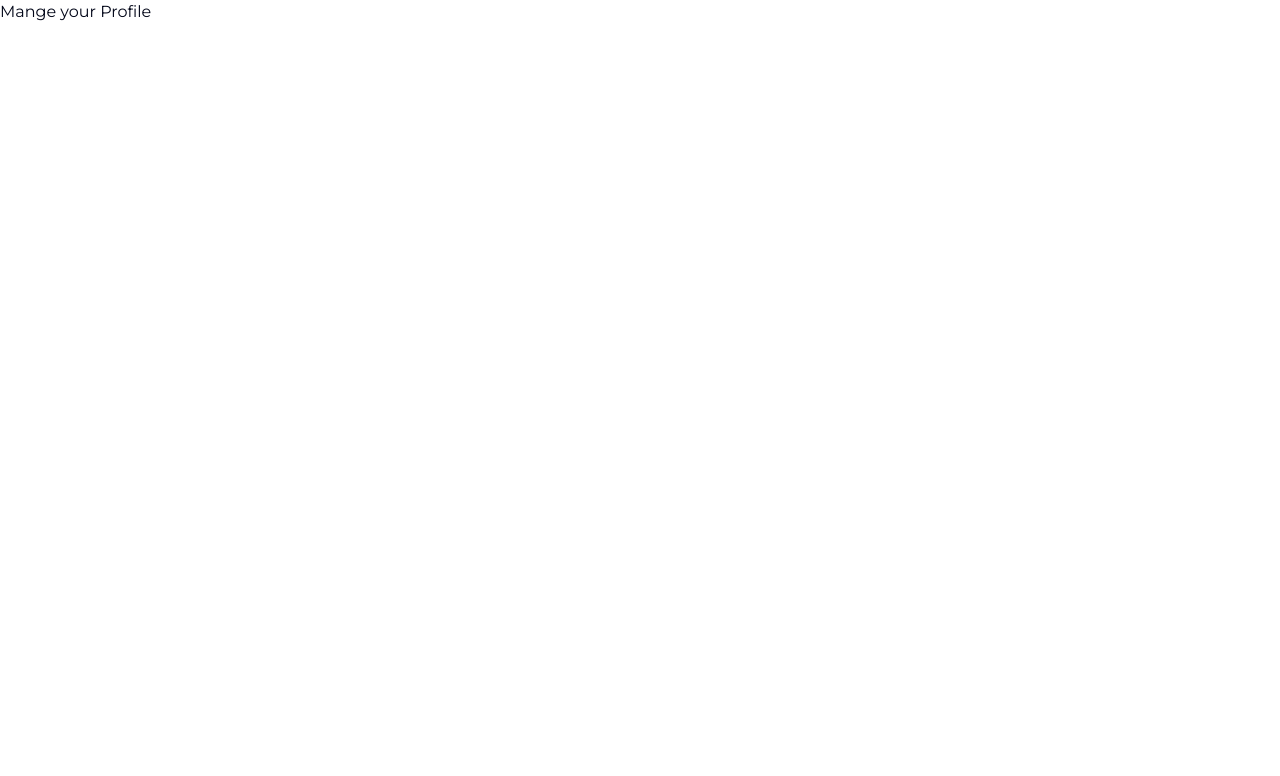
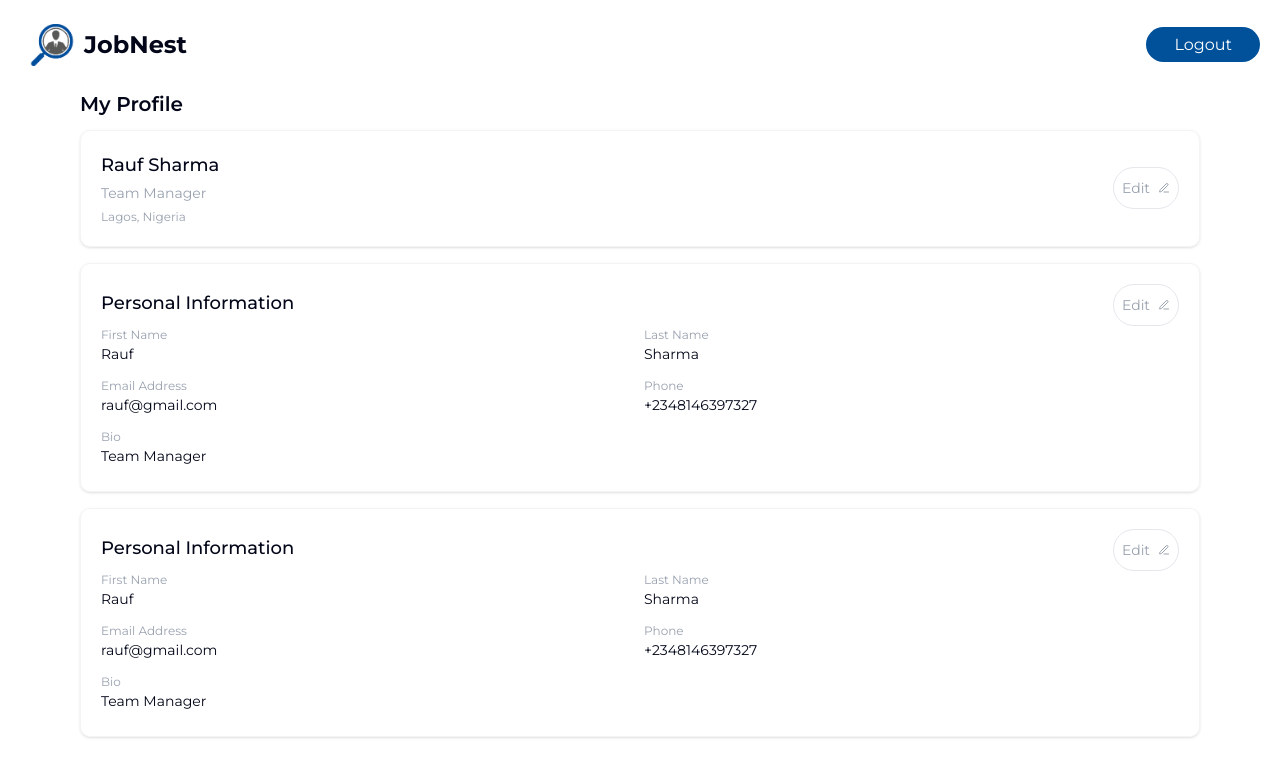
Before and after one commit to Enigmatic-Eni/JobNest, a React (Vite) app in the folder client/: page /profile in a window 1280 px wide. Shown: the top 776 px of the page. Built offline with nearby package versions, Linux system fonts and the light colour scheme; a web font is replaced by a local one.

Commit message:
profile UI

```diff
--- a/client/src/components/JobSeeker/Profile.jsx
+++ b/client/src/components/JobSeeker/Profile.jsx
@@ -1,7 +1,112 @@
-import React from 'react'
+import React from "react";
+import Navbar from "../Navbar";
+import { PenLine } from "lucide-react";
 
 export default function Profile() {
   return (
-    <div>Mange your Profile</div>
-  )
+    <div className="px-5">
+      <Navbar />
+      <div className="px-15">
+        <p className=" pb-3 text-xl font-semibold">My Profile</p>
+
+        <div className=" mb-4 flex justify-between border rounded-lg p-5 border-gray-100 shadow-sm items-center">
+          <div className="">
+            <p className=" pb-1 text-lg font-medium">Rauf Sharma</p>
+            <p className=" pb-1 text-[14px] text-gray-400">Team Manager</p>
+            <p className=" text-[12px] text-gray-400">Lagos, Nigeria</p>
+          </div>
+
+          <div className="flex gap-2 hover:cursor-pointer items-center p-2 rounded-3xl border border-gray-200 text-gray-400 text-sm">
+            <p>Edit</p>
+            <PenLine className=" w-3" />
+          </div>
+        </div>
+
+        <div className=" mb-4 border rounded-lg p-5 border-gray-100 shadow-sm items-center">
+
+            <div className=" flex items-center justify-between">
+              <div>
+                <p className=" pb-1 text-lg font-medium">
+                  Personal Information
+                </p>
+              </div>
+              <div className="flex gap-2 hover:cursor-pointer items-center p-2 rounded-3xl border border-gray-200 text-gray-400 text-sm">
+                <p>Edit</p>
+                <PenLine className=" w-3" />
+              </div>
+            </div>
+
+            <div className=" grid grid-cols-2 gap-2">
+              <div>
+                <p className=" text-[12px] text-gray-400">First Name</p>
+                <p className=" pb-1 text-[14px] ">Rauf</p>
+              </div>
+
+              <div>
+                <p className=" text-[12px] text-gray-400">Last Name</p>
+                <p className=" pb-1 text-[14px]">Sharma</p>
+              </div>
+
+                <div>
+                <p className=" text-[12px] text-gray-400">Email Address</p>
+                <p className=" pb-1 text-[14px]">rauf@gmail.com</p>
+              </div>
+
+                <div>
+                <p className=" text-[12px] text-gray-400">Phone</p>
+                <p className=" pb-1 text-[14px]">+2348146397327</p>
+              </div>
+
+                <div>
+                <p className=" text-[12px] text-gray-400">Bio</p>
+                <p className=" pb-1 text-[14px]">Team Manager</p>
+              </div>
+            </div>
+        </div>
+
+ <div className="  border rounded-lg p-5 border-gray-100 shadow-sm items-center">
+
+            <div className=" flex items-center justify-between">
+              <div>
+                <p className=" pb-1 text-lg font-medium">
+                  Personal Information
+                </p>
+              </div>
+              <div className="flex gap-2 hover:cursor-pointer items-center p-2 rounded-3xl border border-gray-200 text-gray-400 text-sm">
+                <p>Edit</p>
+                <PenLine className=" w-3" />
+              </div>
+            </div>
+
+            <div className=" grid grid-cols-2 gap-2">
+              <div>
+                <p className=" text-[12px] text-gray-400">First Name</p>
+                <p className=" pb-1 text-[14px] ">Rauf</p>
+              </div>
+
+              <div>
+                <p className=" text-[12px] text-gray-400">Last Name</p>
+                <p className=" pb-1 text-[14px]">Sharma</p>
+              </div>
+
+                <div>
+                <p className=" text-[12px] text-gray-400">Email Address</p>
+                <p className=" pb-1 text-[14px]">rauf@gmail.com</p>
+              </div>
+
+                <div>
+                <p className=" text-[12px] text-gray-400">Phone</p>
+                <p className=" pb-1 text-[14px]">+2348146397327</p>
+              </div>
+
+                <div>
+                <p className=" text-[12px] text-gray-400">Bio</p>
+                <p className=" pb-1 text-[14px]">Team Manager</p>
+              </div>
+            </div>
+     </div>
+
+      </div>
+    </div>
+  );
 }
```
Also changed, not shown: 1 other file (tests, documents, lock files or other folders).
